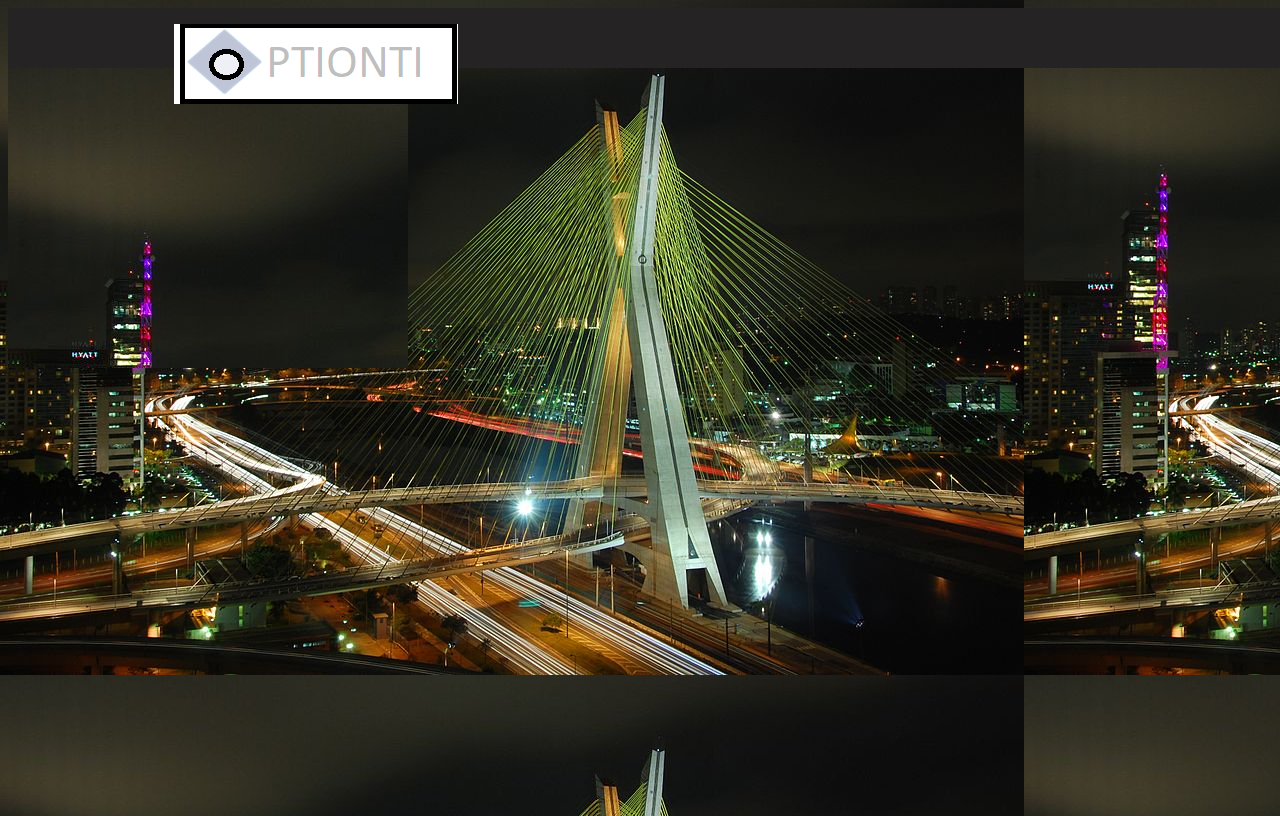
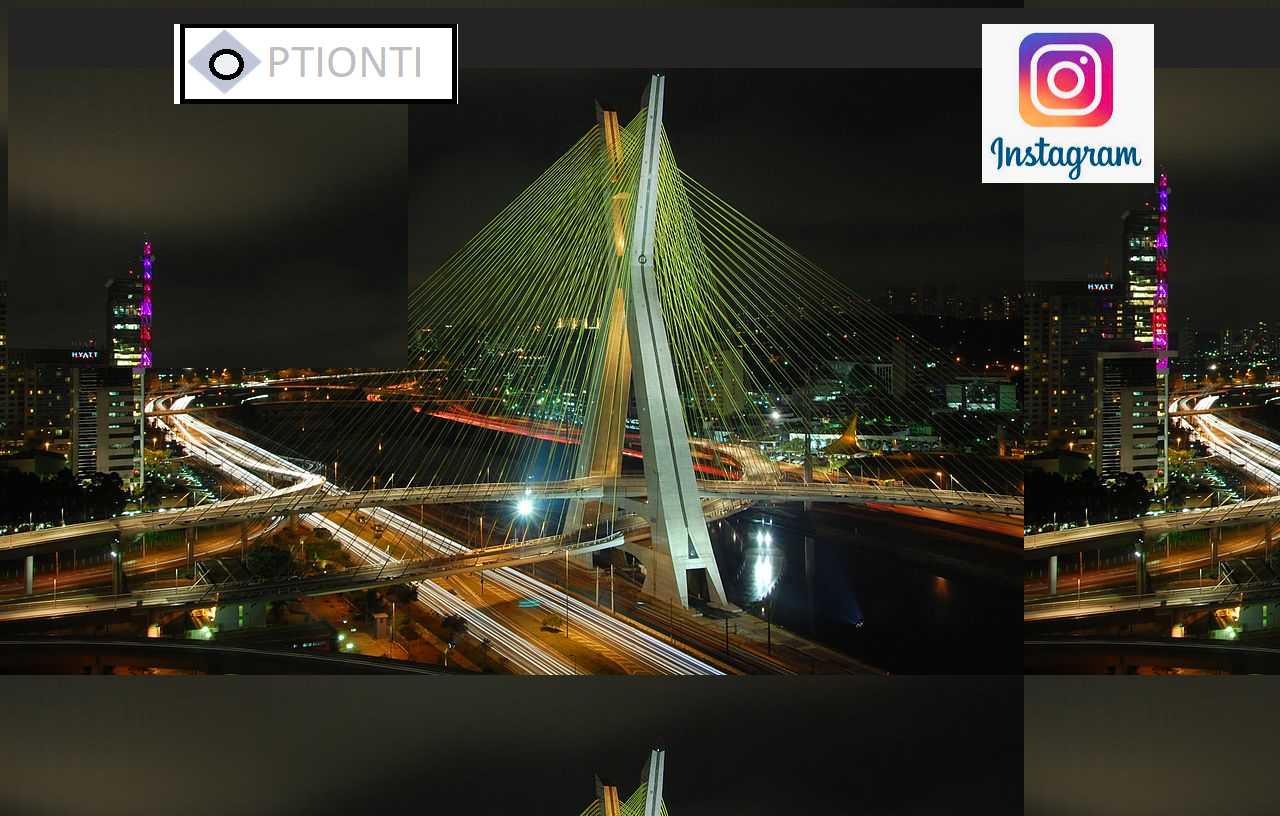
Before and after one commit to fabionovais/FrontWebSite, a plain HTML site: page index.html in a window 1280 px wide. Drawn offline with Linux system fonts and the light colour scheme.

Commit message:
configmidiasocial

```diff
--- a/css/main.css
+++ b/css/main.css
@@ -1,3 +1,4 @@
+
 body {
     width: 100%;
     height: 100%;
@@ -16,7 +17,20 @@ position: relative;
 }
 
 .logo {
+float: left;
 padding: 16px;
+width: 70%;
+
+}
+.redes-sociais ul li {
+    display: inline-block;
+    float: left;
+    list-style: none;
+}
+
+.redes-sociais {
+width: 20%;
+float:  right;
 }
 
 .imgfundo{
--- a/index.html
+++ b/index.html
@@ -18,10 +18,13 @@
                     <img src="./img/logo.png">
                 </div>
 
-                <div class="redes-sociais">
+                    <div class="redes-sociais">
+                        <ul>
+                            <li><a href=""><img src="./img/Instagram.PNG"/></a></li>
 
+                        </ul>
 
-                </div>
+                    </div>
             </div>
         </main>
     </header>
```
Also changed, not shown: img/Instagram.PNG (added).
